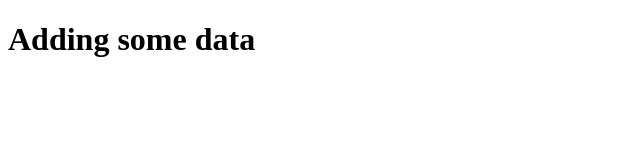
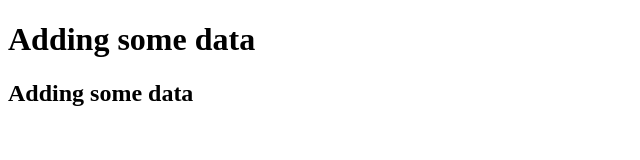
Before and after one commit to Dipti2021/wordguess, a plain HTML site: page index.html in a window 1280 px wide. Shown: the whole page, without its empty margins (0-640 px from the left). Drawn offline with Linux system fonts and the light colour scheme.

Commit message:
Completed index file

```diff
--- a/index.html
+++ b/index.html
@@ -4,11 +4,12 @@
 
         <title>Testfile</title>
 
-        <link rel="stylesheet" href="">
+        <link rel="stylesheet" href="style.css">
     </head>
     <body>
-        <h1>Adding some data</h1>
+        <h1 class="test">Adding some data</h1>
 
+     <h2 class="test-new">Adding some data</h2>
 
     </body>
 </html>
```
